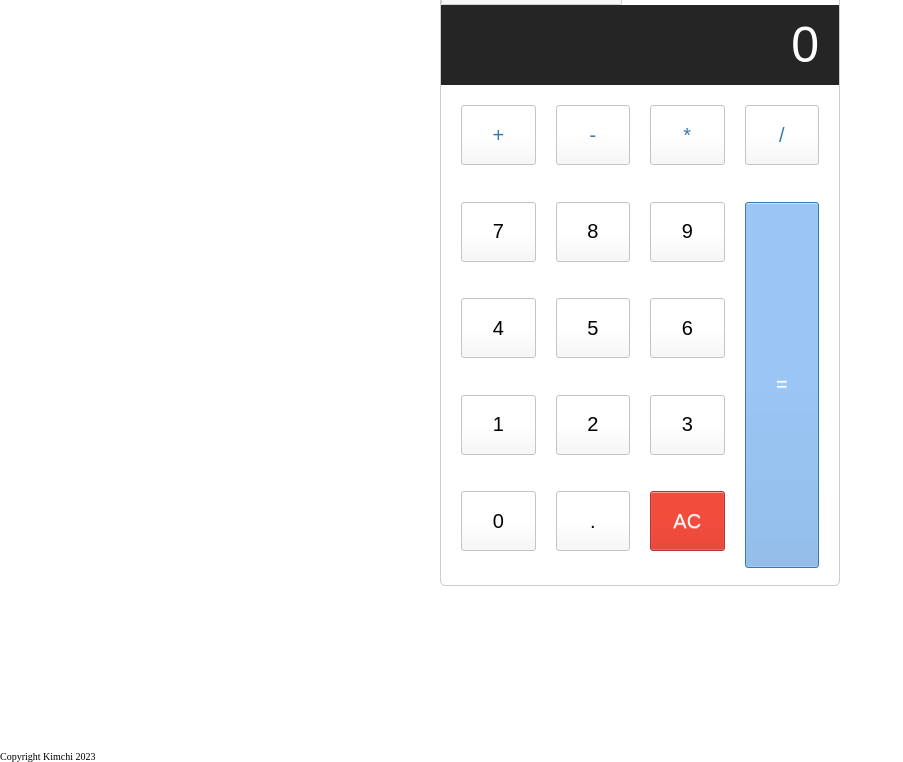
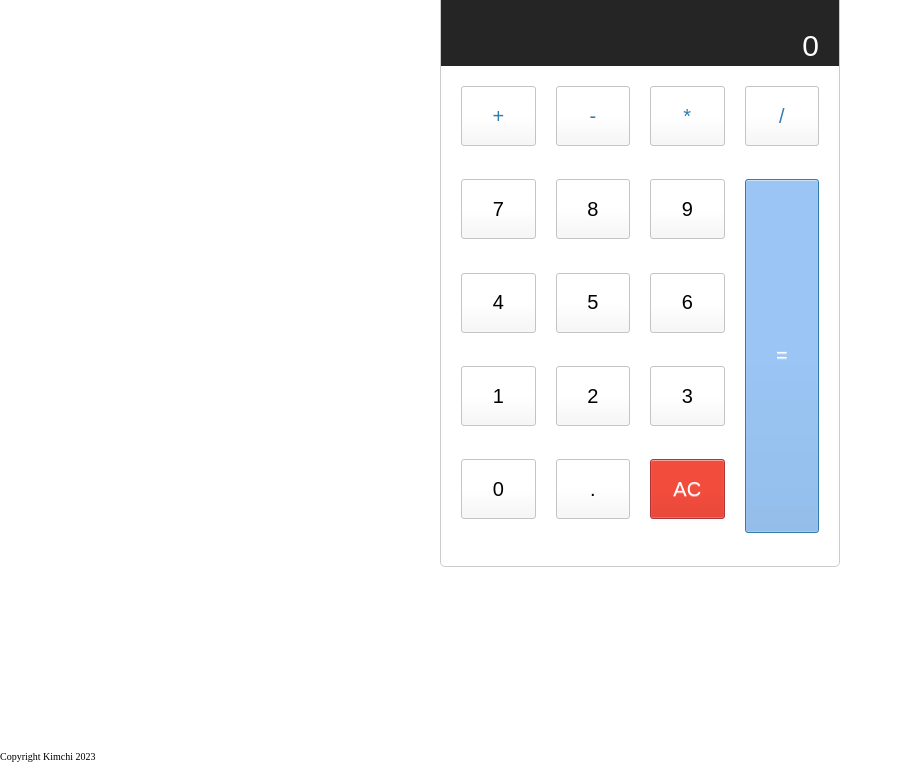
Before and after one commit to ThinkingPenguin/calculator, a plain HTML site: page index.html in a window 1280 px wide. Shown: the part 38-800 px from the top of the page, without its empty margins (0-903 px from the left). Drawn offline with Linux system fonts and the light colour scheme.

```diff
--- a/styles.css
+++ b/styles.css
@@ -38,14 +38,24 @@
 
 #screen{
     width: 100%;
-    font-size: 5rem;
-    height: 80px;
+    font-size: 3rem;
+    height: 40px;
     border: none;
     background-color: #252525;
     color: #fff;
     text-align: right;
     padding-right: 20px;
+}
 
+.scd-screen{
+    width: 100%;
+    font-size: 3rem;
+    height: 40px;
+    border: none;
+    background-color: #252525;
+    color: #fff;
+    text-align: right;
+    padding-right: 20px;
 }
 
 .calculator-keys{
```
